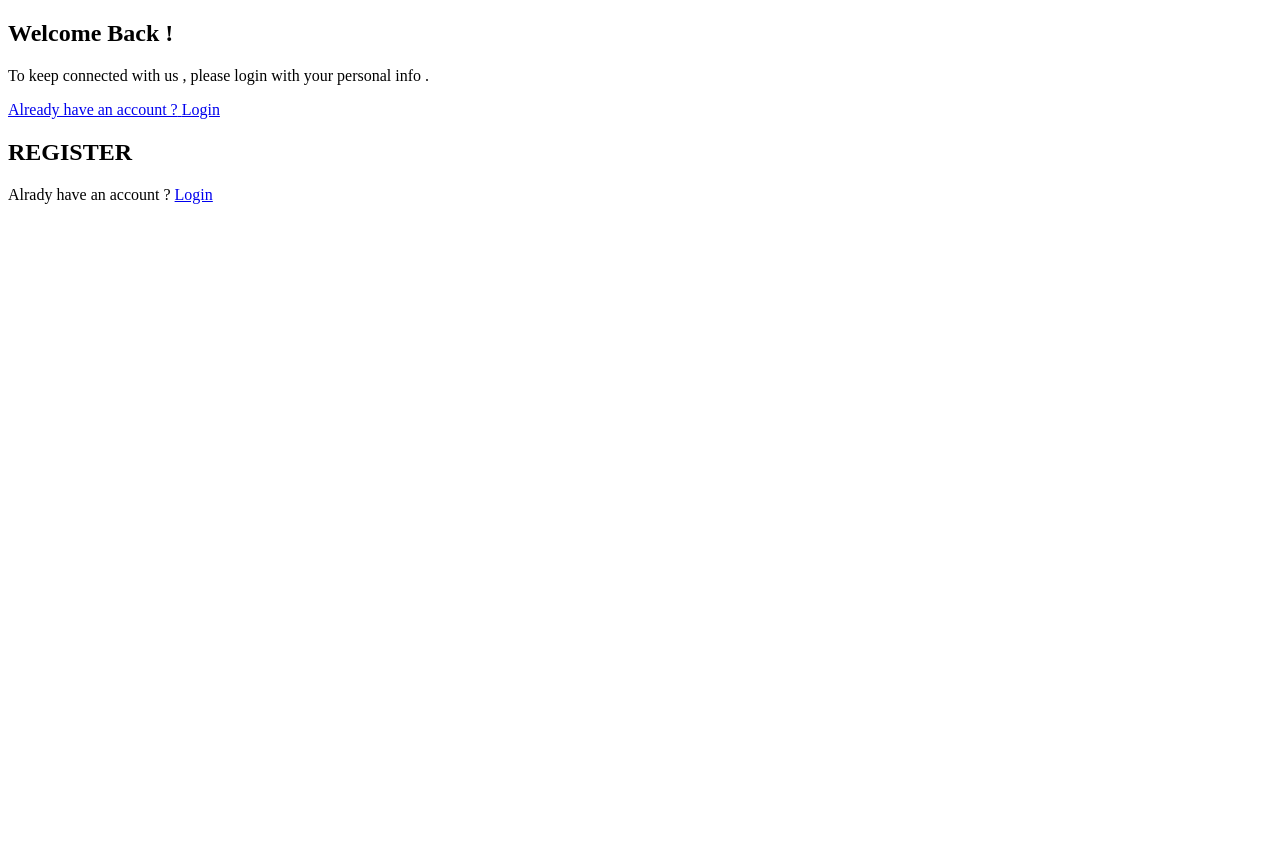
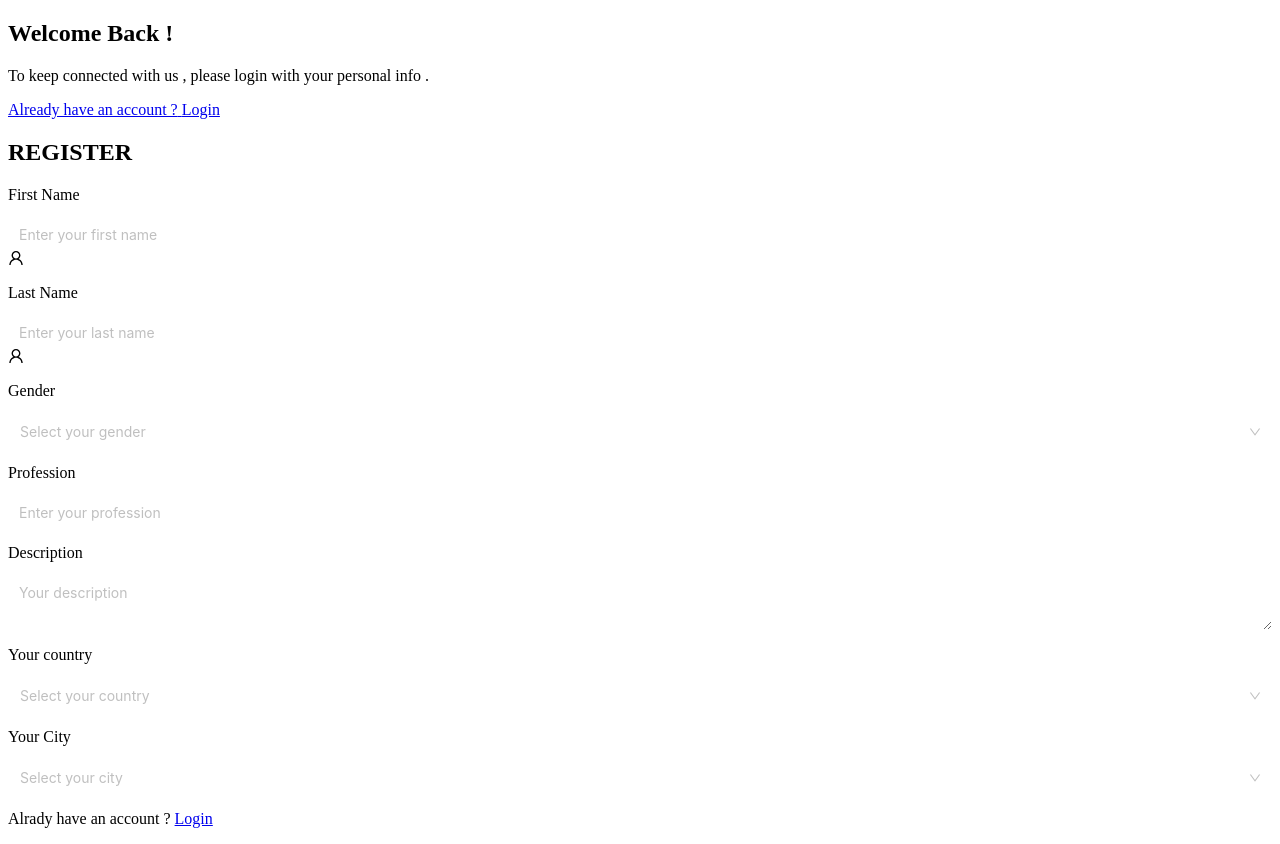
Before and after one commit to CREDO23/quickbook-frontend, a Next.js app: page /register in a window 1280 px wide. Before the commit the page ends 800 px from the top, so only its background shows below. Built offline with nearby package versions, Linux system fonts and the light colour scheme.

Commit message:
fix : icon position input

```diff
--- a/components/Input.tsx
+++ b/components/Input.tsx
@@ -4,14 +4,15 @@ import React from "react";
 import { TextinputProps } from "../types/input";
 
 export default function TextInput({
-    disabled,
+    disabled = false,
     onChange,
     value,
     error,
     label,
     placeholder,
     icon,
-    iconPosition,
+    iconPosition = 'left',
+    showLabel = true,
     type,
     onclick,
     iconStyle,
@@ -23,7 +24,7 @@ export default function TextInput({
                     disabled ? " bg-custom-gray-50 " : ""
                 }rounded `}
             >
-                <p className=" text-custom-gray-100">{label}</p>
+                {showLabel && <p className=" text-custom-gray-100">{label}</p>}
                 <div className="h-10 m-1 w-full p-2 border flex items-center justify-center rounded">
                     <Input.Password
                         value={value}
@@ -62,37 +63,48 @@ export default function TextInput({
                 </span>
             </div>
         );
-    }else if (type == "textarea") {
-            return <div
-            className={`flex w-full items-center border ${
-                disabled ? " bg-custom-gray-50" : ""
-            } rounded m-1 justify-between gap-1`}
-        >
-            <Input.TextArea
-                onChange={onChange}
-                value={value}
-                disabled={disabled}
-                allowClear={true}
-                bordered={false}
-                placeholder={placeholder}
-            />
-        </div>
-    }
-     else {
+    } else if (type == "textarea") {
         return (
             <div
-                className={` flex m-1 flex-col w-full items-start justify-between gap-1  ${
+            className={` flex m-1 flex-col w-full items-start justify-between gap-1  ${
+                disabled ? " bg-custom-gray-50 " : ""
+            }rounded `}
+        >
+           {showLabel && <p className=" text-custom-gray-100">{label}</p>}
+            <div
+                className={`flex w-full border rounded ${
+                    error ? "border-red-300" : ""
+                } items-center justify-between  `}
+            >
+                <Input.TextArea
+                    onChange={onChange}
+                    value={value}
+                    disabled={disabled}
+                    bordered={false}
+                    placeholder={placeholder}
+                />
+            </div>
+
+            {error && (
+                <span className="text-custom-xs flex items-center gap-1 gap p-[2px] text-red-600">
+                    <ExclamationOutlined className="p-[1px] text-[8px] border border-red-600 rounded-full" />{" "}
+                    {error}
+                </span>
+            )}
+        </div>
+        );
+    } else {
+        return (
+            <div
+                className={` flex m-1 flex-col w-full items-start justify-between ${
                     disabled ? " bg-custom-gray-50 " : ""
                 }rounded `}
             >
-                <p className=" text-custom-gray-100">{label}</p>
-
+               {showLabel && <p className=" text-custom-gray-100">{label}</p>}
                 <div
                     className={`flex w-full h-10 border rounded ${
                         error ? "border-red-300" : ""
-                    } items-center justify-between ${
-                        iconPosition == "left" ? "pr-2" : "pl-2"
-                    } `}
+                    } items-center justify-between `}
                 >
                     <Input
                         onChange={onChange}
@@ -101,13 +113,16 @@ export default function TextInput({
                         bordered={false}
                         placeholder={placeholder}
                     />
-                    <span
+                    {
+                        icon &&  <span
                         className={`flex ${
-                            iconPosition == "left" ? "order-2" : "-order-1"
-                        } text-custom-gray-100 items-center justify-center`}
+                            iconPosition == "right" ? "order-2" : "-order-1"
+                        } text-custom-gray-100 mx-2 items-center justify-center`}
                     >
                         {icon}
                     </span>
+                    }
+
                 </div>
 
                 {error && (
--- a/components/SelectInput.tsx
+++ b/components/SelectInput.tsx
@@ -10,7 +10,7 @@ export default function SelectInput({
     placeholder,
     label,
     disabled = false,
-    error
+    error,
 }: SelectinputProps): JSX.Element {
     const opts: SelectProps["options"] = [];
 
@@ -57,7 +57,6 @@ export default function SelectInput({
                     }}
                     bordered={false}
                 />
-
             </div>
 
             {error && (
--- a/components/registerForms/ConfirmPassword.tsx
+++ b/components/registerForms/ConfirmPassword.tsx
@@ -1,4 +1,3 @@
-
 import TextInput from "../Input";
 
 export default function ConfirmPasswordForm(): JSX.Element {
--- /dev/null
+++ b/components/registerForms/EmailCOnfirmation.tsx
@@ -0,0 +1,31 @@
+import TextInput from "../Input";
+import Button from "../Button";
+
+export default function EmailConfirmation(): JSX.Element {
+    return (
+        <div className="flex  text-blue-900 flex-col items-center justify-around gap-2 w-full">
+            <div className=" w-11/12 md:w-1/2 flex flex-col gap-1">
+                <div className="w-full flex flex-col gap-4">
+                    <p className="">
+                        We have sent 6 digits code in your email box , Please
+                        paste it here to confirm your email adress !
+                    </p>
+                    <TextInput
+                        onChange={(e) => {
+                            console.log(e.target.value);
+                        }}
+                        iconPosition="left"
+                        showLabel={true}
+                        placeholder="Enter the digits code here..."
+                    />
+                    <div className="w-full flex items-center justify-center">
+                        <Button
+                            onClick={() => console.log("")}
+                            title="Submit"
+                        />
+                    </div>
+                </div>
+            </div>
+        </div>
+    );
+}
--- a/components/registerForms/OptionalInfos.tsx
+++ b/components/registerForms/OptionalInfos.tsx
@@ -1,7 +1,6 @@
 import { UserOutlined } from "@ant-design/icons";
 import TextInput from "../Input";
 import SelectInput from "../SelectInput";
-
 
 export function OptionalInfosForm(): JSX.Element {
     return (
@@ -11,7 +10,7 @@ export function OptionalInfosForm(): JSX.Element {
                     onChange={(e) => {
                         console.log(e.target.value);
                     }}
-                    iconPosition="left"
+                    iconPosition="right"
                     icon={<UserOutlined />}
                     showLabel={true}
                     label="First Name"
@@ -21,7 +20,7 @@ export function OptionalInfosForm(): JSX.Element {
                     onChange={(e) => {
                         console.log(e.target.value);
                     }}
-                    iconPosition="left"
+                    iconPosition="right"
                     icon={<UserOutlined />}
                     showLabel={true}
                     label="Last Name"
@@ -48,10 +47,25 @@ export function OptionalInfosForm(): JSX.Element {
                     onChange={(e) => {
                         console.log(e.target.value);
                     }}
-                    iconPosition="left"
                     label={"Description"}
                     showLabel={true}
                     placeholder="Your description"
+                />
+                 <SelectInput
+                    label="Your country"
+                    placeholder="Select your country"
+                    onChange={(e) => {
+                        console.log(e.target);
+                    }}
+                    options={["Male", "Female"]}
+                />
+                 <SelectInput
+                    label="Your City"
+                    placeholder="Select your city"
+                    onChange={(e) => {
+                        console.log(e.target);
+                    }}
+                    options={["Male", "Female"]}
                 />
             </div>
         </div>
--- a/components/registerForms/RequiredInfo.tsx
+++ b/components/registerForms/RequiredInfo.tsx
@@ -1,6 +1,5 @@
 import { UserOutlined, MailOutlined, PhoneOutlined } from "@ant-design/icons";
 import TextInput from "../Input";
-
 
 export default function RequiredInfosForm(): JSX.Element {
     return (
--- a/pages/register.tsx
+++ b/pages/register.tsx
@@ -1,6 +1,8 @@
 import Layout from "../components/Layouts";
 import Link from "next/link";
-
+import EmailConfirmation from "../components/registerForms/EmailCOnfirmation";
+import {} from 'antd'
+import { OptionalInfosForm } from "../components/registerForms/OptionalInfos";
 
 export default function Login(): JSX.Element {
     return (
@@ -30,6 +32,7 @@ export default function Login(): JSX.Element {
                     <h2 className="text-xl font-medium  text-yellow-900">
                         REGISTER
                     </h2>
+                    <OptionalInfosForm/>
                 </div>
                 <p className="text-xs my-3 text-yellow-800 md:hidden font-light">
                     <span>Alrady have an account ?</span>{" "}
```
Also changed, not shown: types/input.ts (+5 -4 lines). Lines whose indentation alone changed are shown as unchanged.
